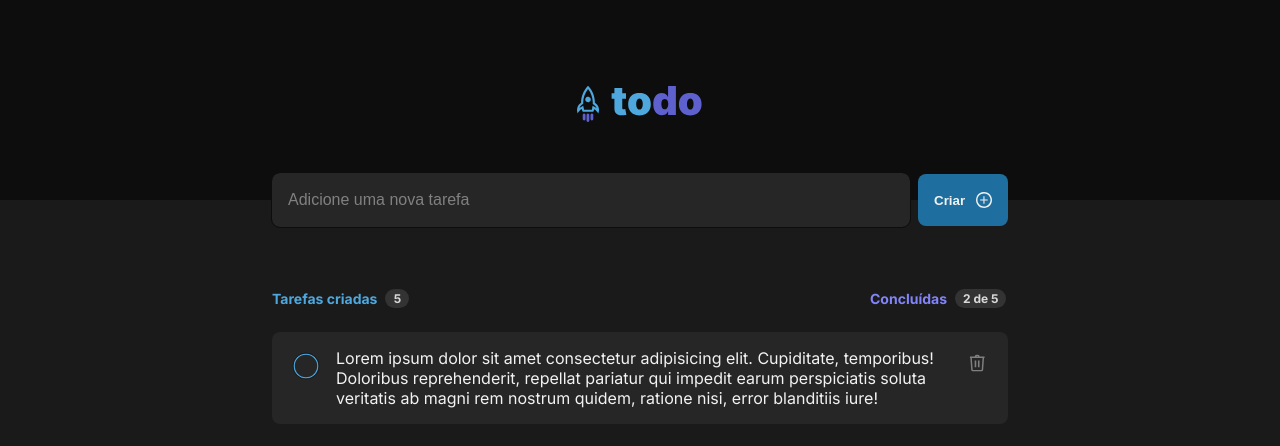
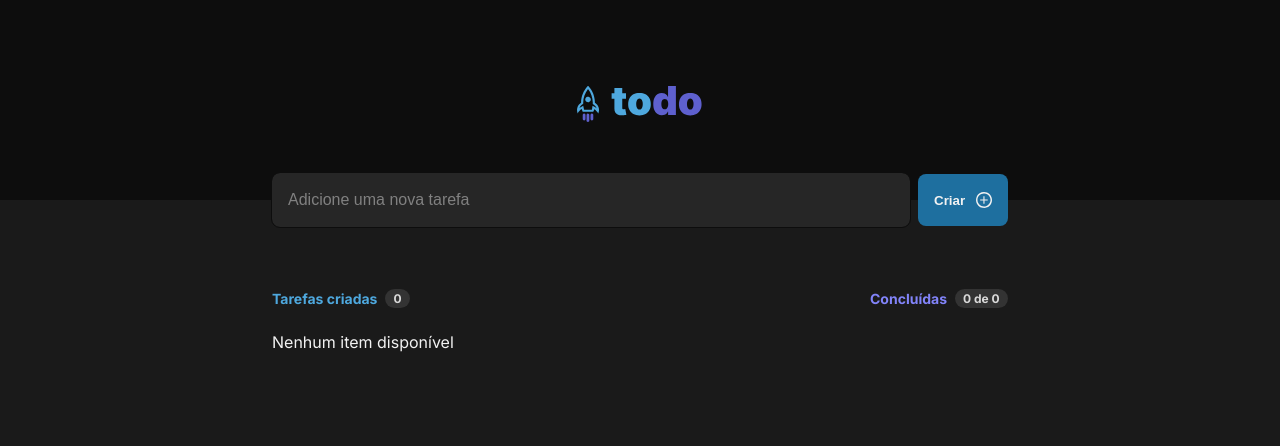
Before and after one commit to PedroGuilhermeFariaDuarte/todo, a React (Vite) app: page / in a window 1280 px wide. Shown: the top 446 px of the page. Built offline with nearby package versions, Linux system fonts and the light colour scheme.

Commit message:
Adicionado os tipos de cada componente

```diff
--- a/src/components/AddTodo/styles.module.css
+++ b/src/components/AddTodo/styles.module.css
@@ -39,8 +39,12 @@
     gap: 8px;
 }
 
-.formAddTodo button:hover {
+.formAddTodo button:not(:disabled):hover {
     background-color: var(--secondary-blue);
+}
+
+.formAddTodo button:disabled {
+    cursor: default;
 }
 
 .formAddTodo input:focus {
--- a/src/components/ListTodo/index.tsx
+++ b/src/components/ListTodo/index.tsx
@@ -1,24 +1,51 @@
 // Global Components
 import { Todo } from "../Todo"
+
+// Types
+import { IListTodoProps } from "./types"
 
 // Styles
 import styles from "./styles.module.css"
 
-export function ListTodo(){
+export function ListTodo({list}: IListTodoProps){
+
+    const hasListOfTodos = list && list?.length <= 0 && true
+
     return <>
             <div className={styles.listTodo}>
                 <div className={styles.header}>
                     <div className={styles.itemHeader}>
                         <p className="itemTitle">Tarefas criadas</p>
-                        <span className={styles.count}>5</span>
+                        <span className={styles.count}>
+                            {
+                                list ? list.length : 0
+                            }
+                        </span>
                     </div>
                     <div className={styles.itemHeader}>
                         <p className="itemTitle">Concluídas</p>
-                        <span className={styles.count}>2 de 5</span>
+                        <span className={styles.count}>
+
+                        {
+                            list ? list.filter(todo => todo.checkded ).length : 0
+                        }
+
+                        {' de '}
+
+                        {
+                            list ? list.length : 0
+                        }
+                        </span>
                     </div>
                 </div>
                 <ul>
-                   <Todo />
+                    {
+                        !hasListOfTodos ? 'Nenhum item disponível' : ''
+                    }
+                    {
+                    list && list.map(todo => <Todo key={todo.id} todo={todo}/>)
+                    }
+
                 </ul>
             </div>
     </>
--- a/src/components/ListTodo/styles.module.css
+++ b/src/components/ListTodo/styles.module.css
@@ -34,6 +34,7 @@
 }
 
 .itemHeader p {
+    font-size: 14px;
     font-weight: bold;
     color: var(--secondary-blue);
 
--- /dev/null
+++ b/src/components/ListTodo/types.ts
@@ -0,0 +1,6 @@
+// Global Types
+import { ITodo } from "../Todo/types";
+
+export interface IListTodoProps {
+    list: Array<ITodo>
+}
--- a/src/components/Todo/index.tsx
+++ b/src/components/Todo/index.tsx
@@ -1,7 +1,10 @@
 // Styles
 import styles from "./styles.module.css"
 
-export function Todo(){
+// Types
+import { ITodoProps } from "./types"
+
+export function Todo({todo}: ITodoProps){
     return <>
         <li className={styles.todo}>
             <label htmlFor="todo-checked" className={styles.inputCheckWrapper}>
--- a/src/components/Todo/styles.module.css
+++ b/src/components/Todo/styles.module.css
@@ -67,6 +67,7 @@
     padding: 0.5rem;
 
     line-height: 0;
+    cursor: pointer;
 
     display: flex;
     flex-flow: row nowrap;
--- /dev/null
+++ b/src/components/Todo/types.ts
@@ -0,0 +1,9 @@
+export interface ITodoProps {
+    todo: ITodo
+}
+
+export interface ITodo {
+    id: any
+    content: string,
+    checkded: boolean
+}
```
